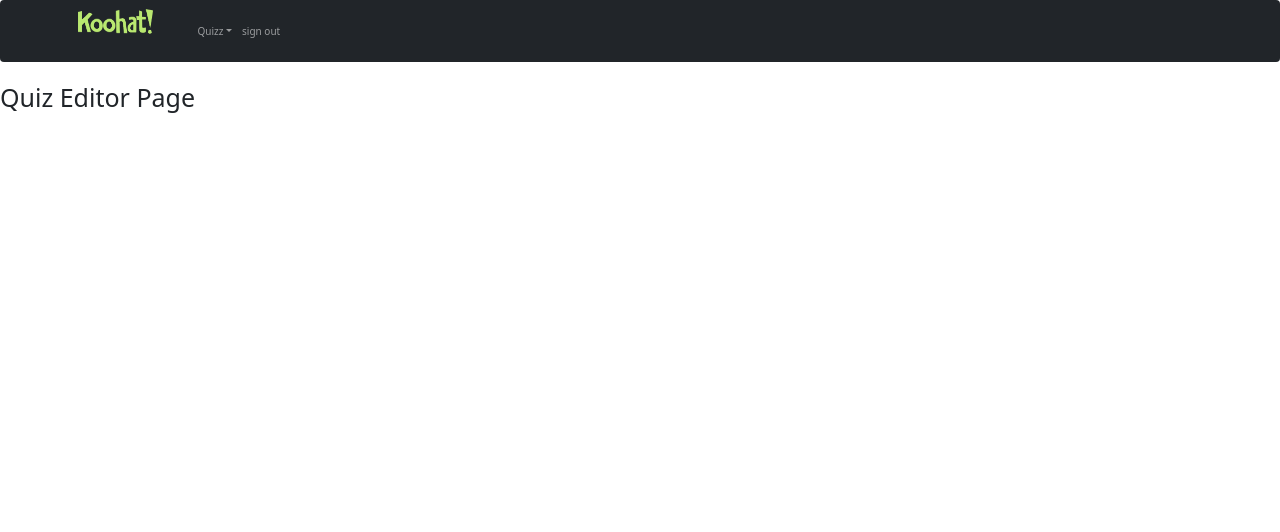
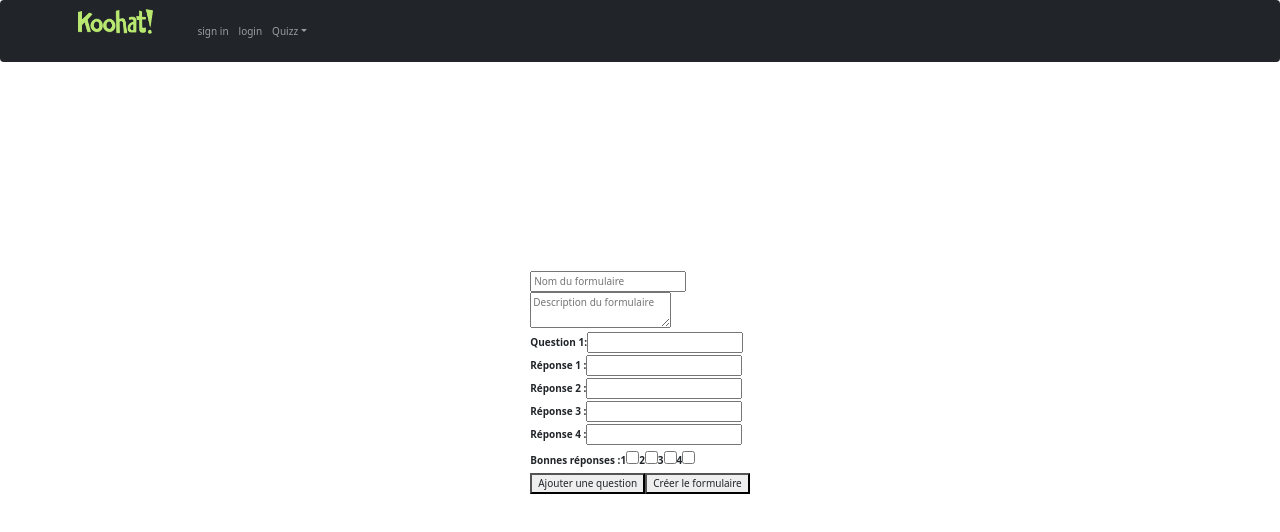
Before and after one commit to death-joke/koohat, a React (Create React App) app: page /quizz-editor in a window 1280 px wide. Shown: the top 532 px of the page. Built offline with nearby package versions, Linux system fonts and the light colour scheme.

Commit message:
add loggin-register-creationQuizz componement to the approrpiate page

```diff
--- a/package.json
+++ b/package.json
@@ -2,7 +2,7 @@
   "name": "koohat",
   "version": "0.1.0",
   "private": true,
-  "type":"module",
+  "type": "module",
   "dependencies": {
     "@testing-library/jest-dom": "^5.16.5",
     "@testing-library/react": "^13.4.0",
@@ -11,6 +11,8 @@
     "@types/node": "^16.18.28",
     "@types/react": "^18.2.6",
     "@types/react-dom": "^18.2.4",
+    "bootstrap": "^5.2.3",
+    "mongoose": "^7.1.1",
     "react": "^18.2.0",
     "react-bootstrap": "^2.7.4",
     "react-dom": "^18.2.0",
--- a/src/CreateQuizz.tsx
+++ b/src/composant/CreateQuizz.tsx
@@ -10,7 +10,7 @@ export default function CreateQuizz() {
      * Add a question to the form
      */
     function AddQuestion(){
-        setQuestion([...question, <Question number={i}/>]);
+        setQuestion([...question, <Question number={i} key={i}/>]);
         setI(i+1);
     }
 
@@ -53,7 +53,7 @@ export default function CreateQuizz() {
                 <input type="text" id="nameform" placeholder="Nom du formulaire"/>
                 <br />
                 <textarea id="description" placeholder="Description du formulaire"></textarea>
-                <Question number={1}/>
+                <Question number={1} key={2}/>
             </div>
             {question}
             <button onClick={AddQuestion}>Ajouter une question</button>
--- a/src/composant/navBar.tsx
+++ b/src/composant/navBar.tsx
@@ -19,7 +19,7 @@ import FindQuizzPage from '../view/findQuizzPage';
 import ManageMyQuizzPage  from '../view/manageMyquizz';
 const NavBar = () => {
 
-  var isUserConnected = (localStorage.getItem("name") == null);
+  var isUserConnected = (localStorage.getItem("name") !== null);
     return (
         <div className="NavBar">
     <Navbar bg="dark" expand="lg" variant='dark'>
@@ -53,7 +53,7 @@ const NavBar = () => {
                     alert("you must be logged in to play a quizz");
                   }
                 }
-              }>fund a quizz</NavDropdown.Item>
+              }>find a quizz</NavDropdown.Item>
               <NavDropdown.Item href={ isUserConnected?'/quizz-editor':'#'} onClick={
                 () => {
                   if(!isUserConnected){
--- a/src/view/authPage.tsx
+++ b/src/view/authPage.tsx
@@ -1,13 +1,15 @@
 //create a component for the auth page who print the login form
 
 import React from 'react';
+import Register from '../composant/register';
+
 
 
 
 const AuthPage = () => {
     return (
-        <div className="AuthPage">
-            <h1>AuthPage</h1>
+        <div className="AuthPage" style={{display: 'flex',  justifyContent:'center', alignItems:'center', height: '100vh'}}>
+            <Register/>
         </div>
     );
     };
--- a/src/view/loginPage.tsx
+++ b/src/view/loginPage.tsx
@@ -1,10 +1,11 @@
 //create a component for the login page who print "login page"
 import React from 'react';
+import Login from '../composant/login';
 
 const LoginPage = () => {
     return (
-        <div>
-            <h1>Login Page</h1>
+        <div style={{display: 'flex',  justifyContent:'center', alignItems:'center', height: '75vh'}}>
+            <Login/>
         </div>
     );
 };
--- a/src/view/quizzEditorPage.tsx
+++ b/src/view/quizzEditorPage.tsx
@@ -1,10 +1,11 @@
 //create a component for the quiz editor page who print "quiz editor page"
 import React from 'react';
+import CreateQuizz from '../composant/CreateQuizz';
 
 const QuizzEditorPage = () => {
     return (
-        <div>
-            <h1>Quiz Editor Page</h1>
+        <div style={{display: 'flex',  justifyContent:'center', alignItems:'center', height: '75vh'}}>
+           <CreateQuizz/>
         </div>
     );
 };
```
Also changed, not shown: src/composant/login.tsx (renamed from src/login.tsx), src/composant/question.tsx (renamed from src/question.tsx), src/composant/register.tsx (renamed from src/register.tsx), 1 other file (tests, documents, lock files or other folders).
